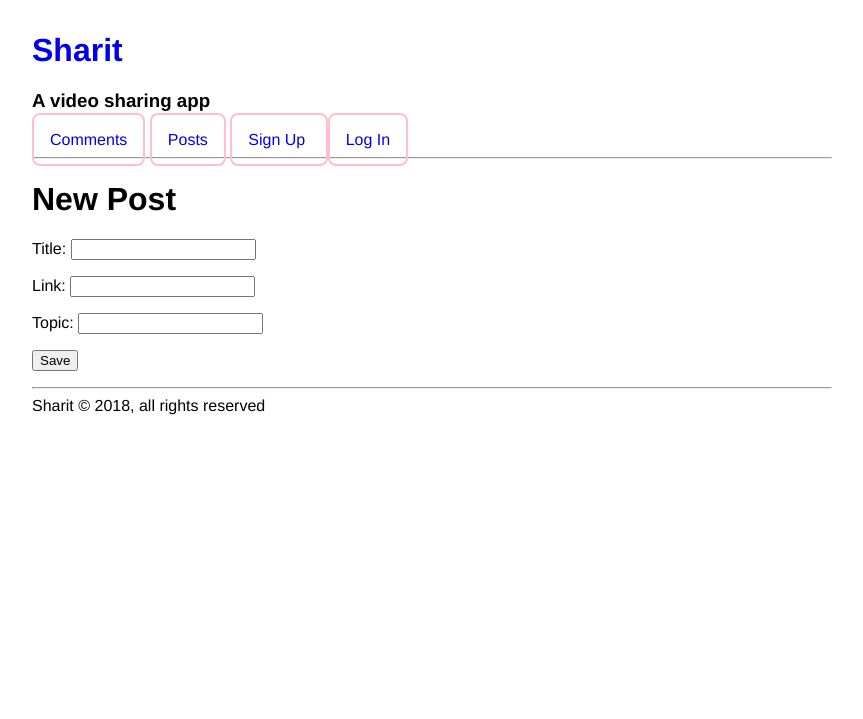
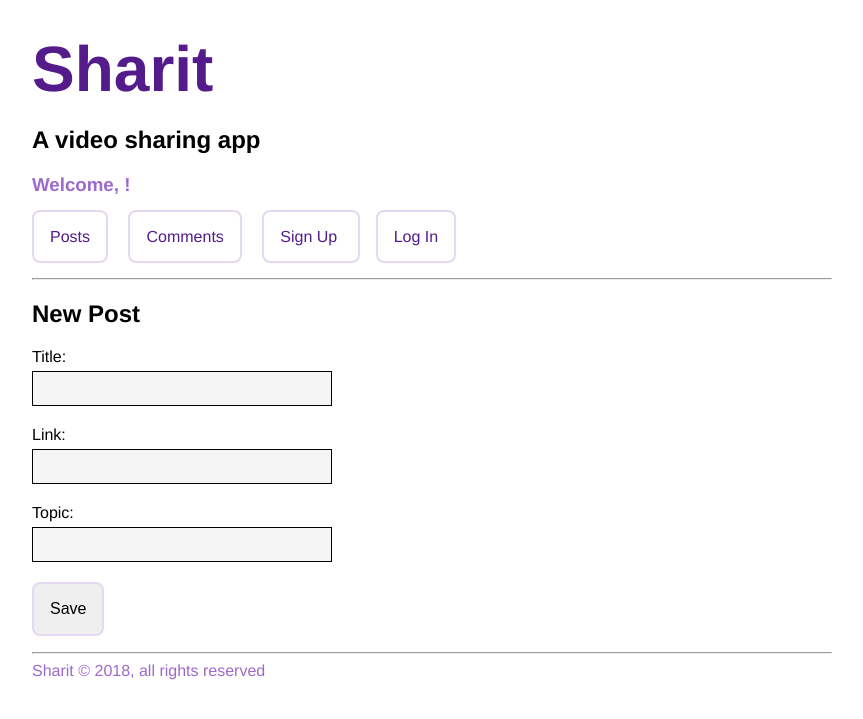
Before and after one commit to oxleberry/sharit, a Django app: page /posts/new in a window 1280 px wide. Shown: the top 719 px of the page, without its empty margins (208-1071 px from the left). Run offline with Django 3.2, Linux system fonts and the light colour scheme.

Commit message:
added styling

```diff
--- a/sharit_project/sharit/static/css/styles.css
+++ b/sharit_project/sharit/static/css/styles.css
@@ -15,8 +15,18 @@ li {
     line-height: 1.5em;
 }
 
+h1 {
+    font-size: 4em;
+    margin-bottom: 0em;
+}
+
 a {
     text-decoration: none;
+    color: #541b8b;
+}
+
+a:visited,  {
+    color: #541b8b;
 }
 
 .bold {
@@ -24,13 +34,43 @@ a {
     font-weight: 600;
 }
 
-nav a {
+nav a, button {
     padding: 1em;
-    border: 2px solid pink;
+    border: 2px solid #e5d8f1;
     border-radius: .5em;
+    margin-right: 1em;
+    font-size: 1em;
+    /* border-color: white; */
 }
 
-nav a:hover {
-    background-color: orange;
-    color: blue;
+nav a:hover, button:hover {
+    background-color: #e5d8f1;
+    /* color: blue; */
 }
+
+nav {
+    margin: 2em 0;
+}
+
+.name-text, footer {
+    color: #9d69cd;
+}
+
+input {
+    display: block;
+    margin: 5px 0 20px 0;
+    padding: 9px;
+    border: solid 1px black;
+    width: 300px;
+    background: whitesmoke;
+}
+
+input[type=submit],
+a.delete {
+    width: auto;
+    padding: 9px 15px;
+    background-color: gray;
+    border: 0;
+    font-size: 14px;
+    color: #FFFFFF;
+}
--- a/sharit_project/sharit/templates/sharit/base.html
+++ b/sharit_project/sharit/templates/sharit/base.html
@@ -5,17 +5,16 @@
     <head>
         <title>Sharit</title>
         <link rel="stylesheet" href="{% static 'css/styles.css' %}">
-
     </head>
     <body>
         <a href="{% url 'post_list' %}"><h1>Sharit</h1></a>
-        <h3>A video sharing app</h3>
+        <h2>A video sharing app</h2>
+        <h3 class="name-text">Welcome, {{user.username}}!</h3>
         <nav>
+            <a href="/">Posts</a>
             <a class="sh_btn" href="/comments">Comments</a>
-            <a href="/">Posts</a>
             {% if user.is_authenticated %}
               <a href="{% url 'logout_user' %}"> Logout</a>
-              <p>Welcome, {{user.username}}!</p>
 
             {% else %}
               <a href="{% url 'signup' %}"> Sign Up </a>
--- a/sharit_project/sharit/templates/sharit/comment_form.html
+++ b/sharit_project/sharit/templates/sharit/comment_form.html
@@ -2,7 +2,7 @@
 {% extends 'sharit/base.html' %}
 
 {% block content %}
-    <h1>New Comment</h1>
+    <h2>New Comment</h2>
     <form method="POST" class="comment-form">
         {% csrf_token %}
         {{ form.as_p }}
--- a/sharit_project/sharit/templates/sharit/post_detail.html
+++ b/sharit_project/sharit/templates/sharit/post_detail.html
@@ -24,5 +24,5 @@
     </li>
     {% endfor %}
 </ul>
-<a href="{% url 'post_delete' pk=post.pk %}">Delete Artist</a>
+<a href="{% url 'post_delete' pk=post.pk %}">Delete Video</a>
 {% endblock %}
--- a/sharit_project/sharit/templates/sharit/post_form.html
+++ b/sharit_project/sharit/templates/sharit/post_form.html
@@ -2,7 +2,7 @@
 {% extends 'sharit/base.html' %}
 
 {% block content %}
-    <h1>New Post</h1>
+    <h2>New Post</h2>
     <form method="POST" class="post-form">
         {% csrf_token %}
         {{ form.as_p }}
--- a/sharit_project/sharit_project/settings.py
+++ b/sharit_project/sharit_project/settings.py
@@ -104,6 +104,7 @@ AUTH_PASSWORD_VALIDATORS = [
     },
 ]
 
+# AUTH_USER_MODEL = 'users.CustomUser'
 
 # Internationalization
 # https://docs.djangoproject.com/en/2.0/topics/i18n/
```
Also changed, not shown: sharit_project/sharit/models.py (+20 -23 lines), sharit_project/sharit/migrations/0001_initial.py.
